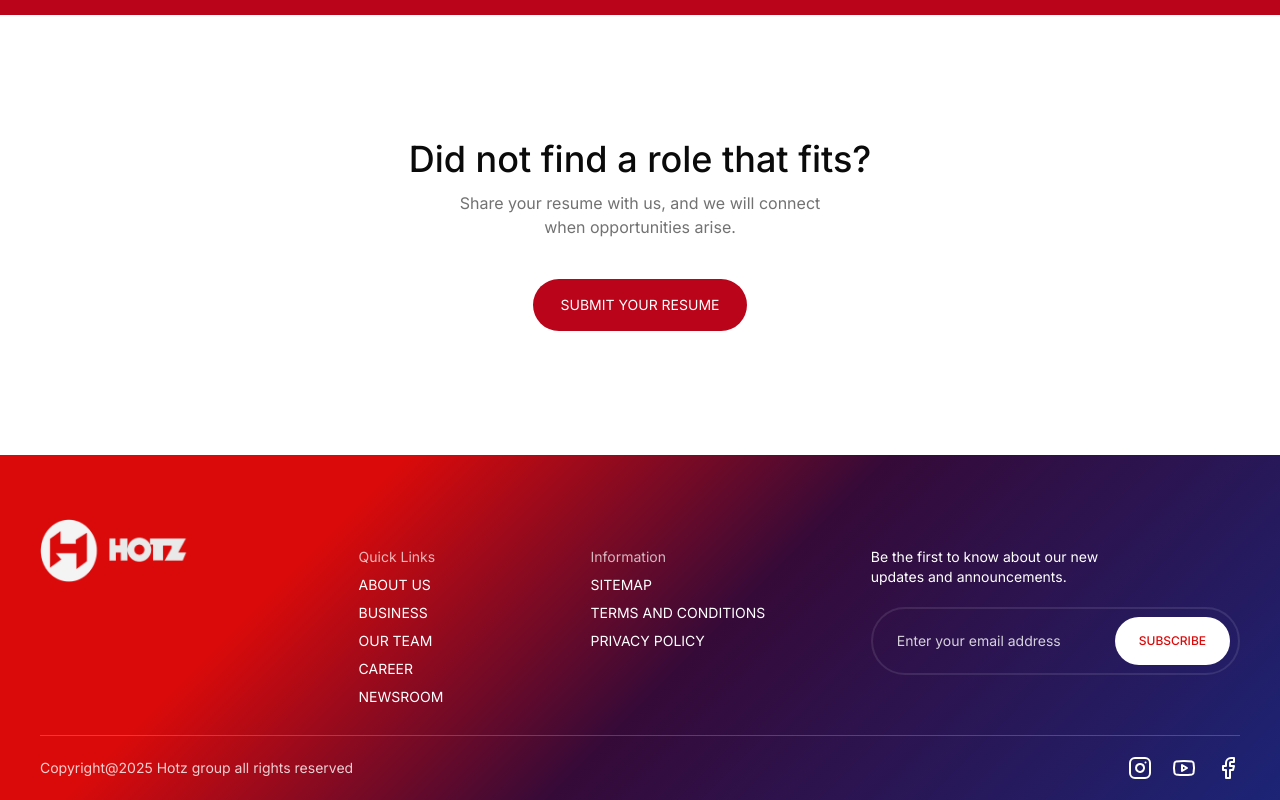
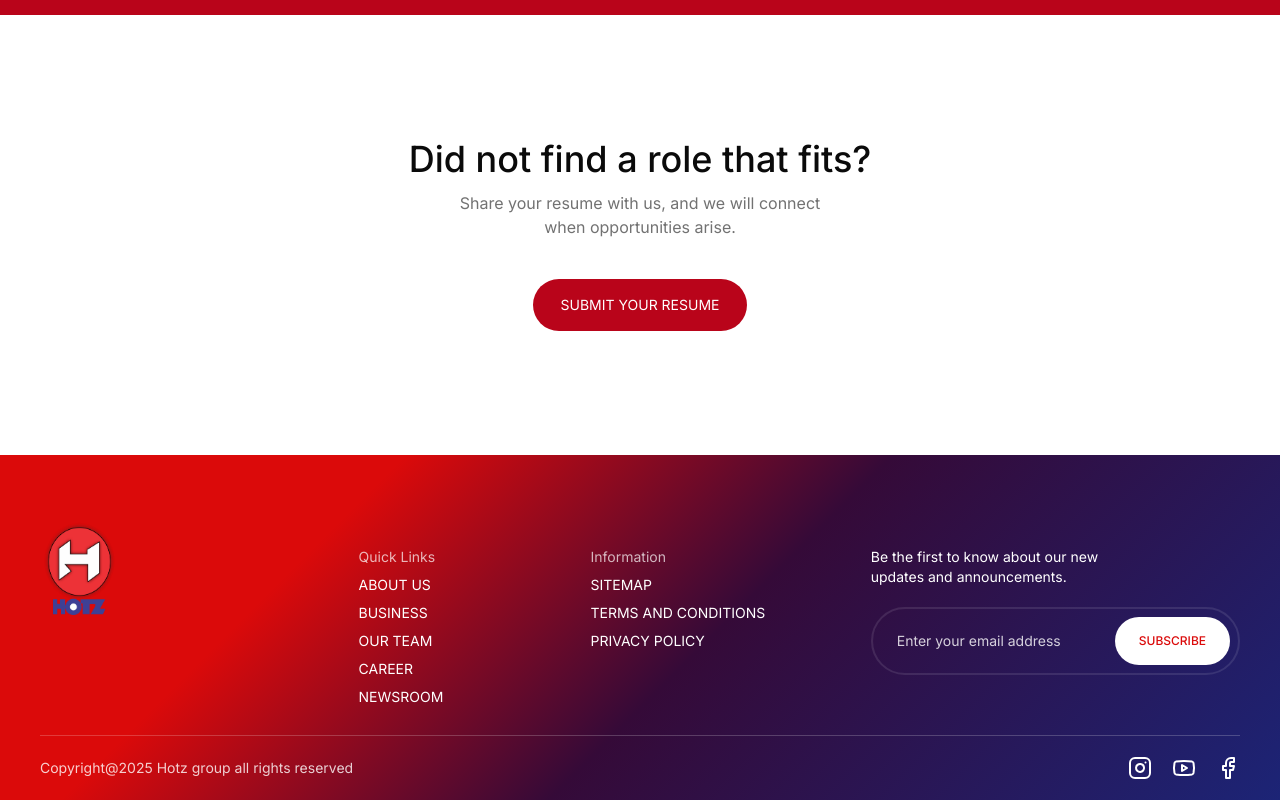
Before and after one commit to doableworks/hotz, a Next.js app: page /career in a window 1280 px wide. Shown: the part 3132-3932 px from the top of the page. Built offline with nearby package versions, Linux system fonts and the light colour scheme.

Commit message:
Changed the footer logo

```diff
--- a/src/components/Footer.tsx
+++ b/src/components/Footer.tsx
@@ -6,7 +6,7 @@ const Footer = () => {
     <div className="bg-gradient-footer text-center text-white pt-7 lg:pt-16 pb-5 lg:pb-5 px-5 lg:px-10 mt-24">
       <div className="w-full flex lg:flex-row flex-col items-start">
         <div className="w-full lg:w-1/4">
-          <img src="/images/Hotz.png" alt="Logo" className="h-16 mb-4" />
+          <img src="/images/footerlogo1.png" alt="Logo" className="h-24 mb-4" />
         </div>
 
         <div className="flex w-full lg:hidden flex-col items-start text-sm my-3">
```
Also changed, not shown: public/images/footerlogo1.png (added).
